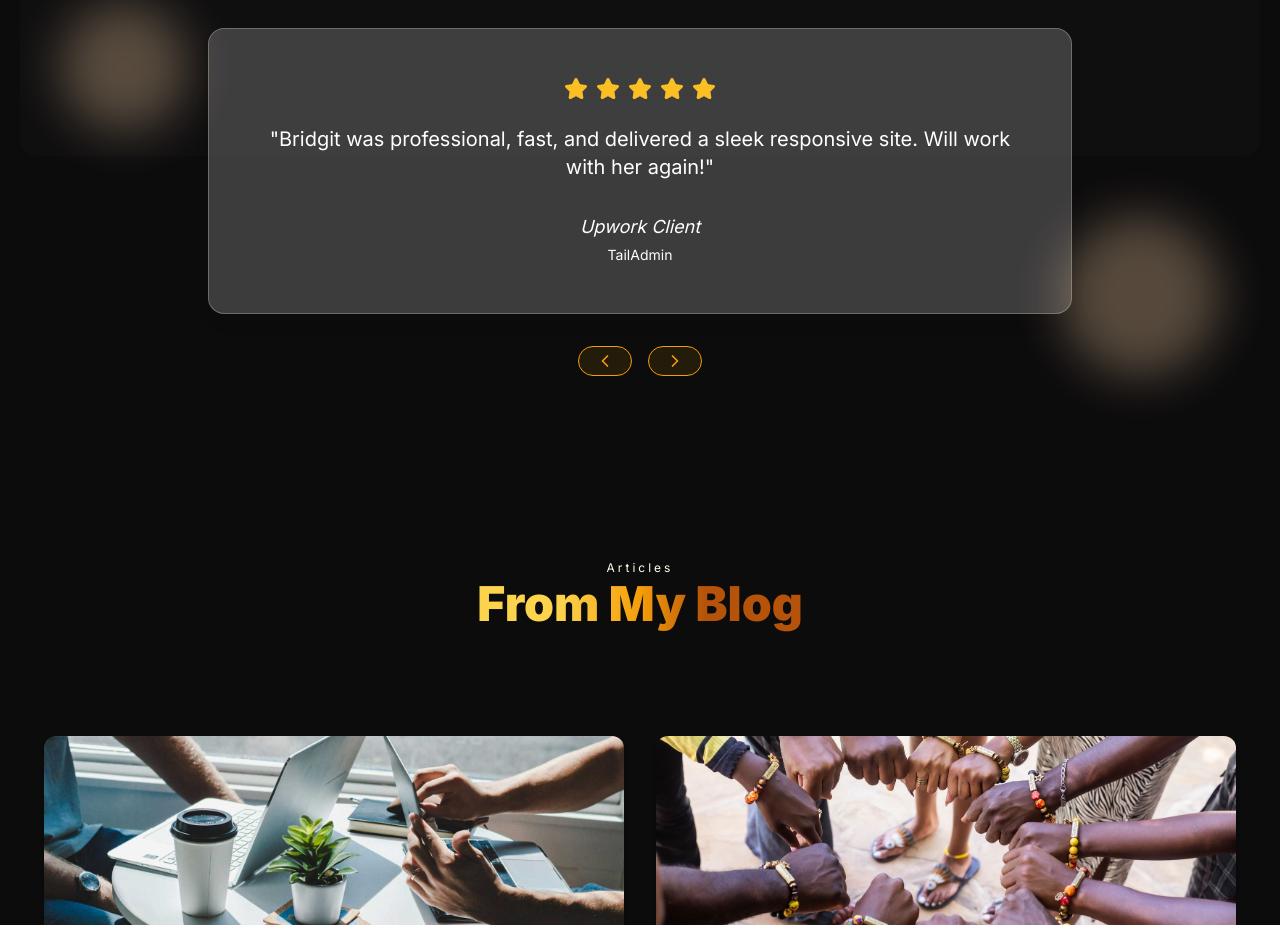
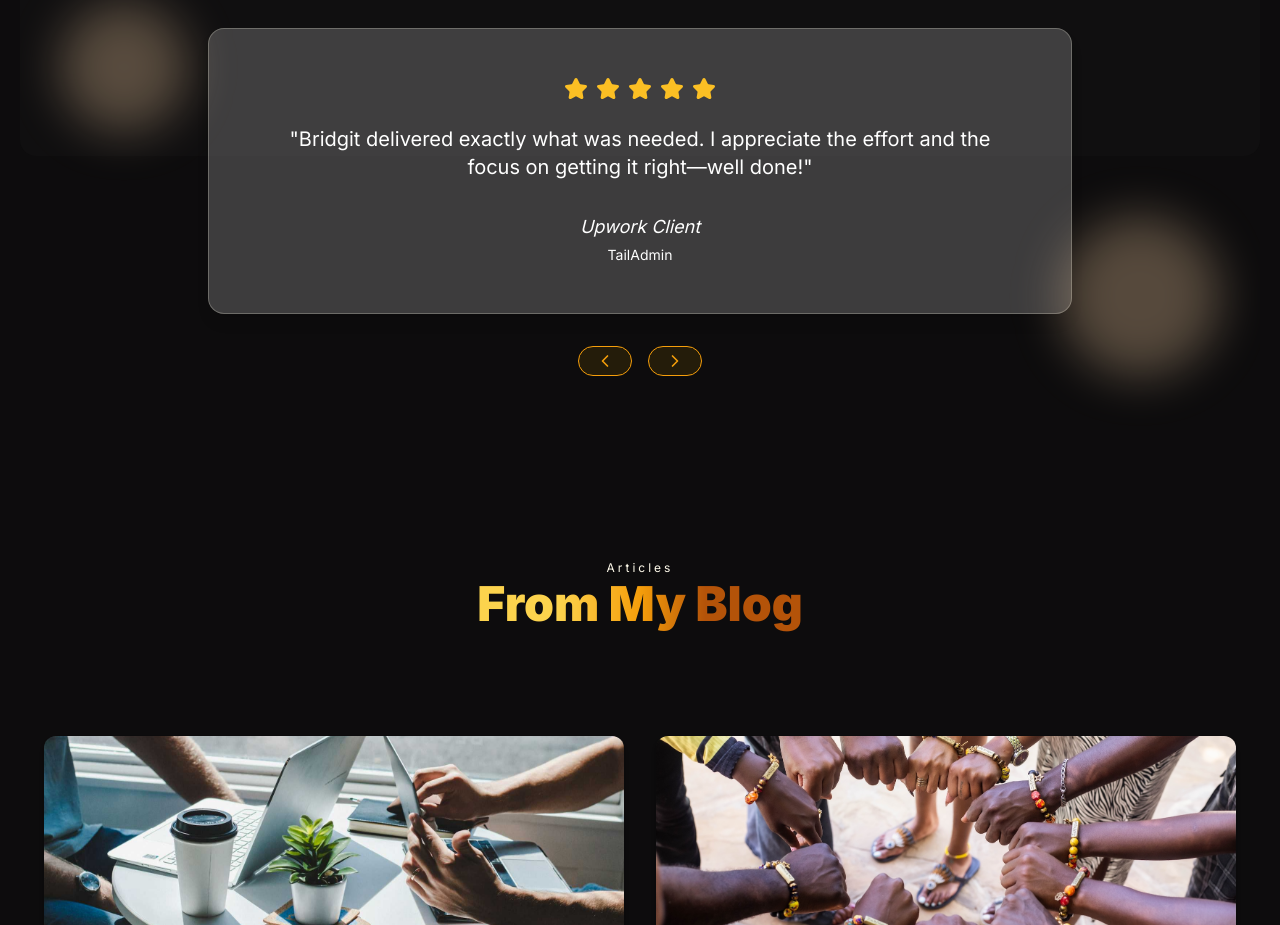
Before and after one commit to bridgitkanini/bridgitkanini-portfolio, a Next.js app: page / in a window 1280 px wide. Shown: the part 8100-9025 px from the top of the page. Built offline with nearby package versions, Linux system fonts and the light colour scheme.

Commit message:
Update testimonials in Testimonials component to enhance client feedback representation and add a new testimonial entry

```diff
--- a/src/app/components/Testimonials.jsx
+++ b/src/app/components/Testimonials.jsx
@@ -8,7 +8,7 @@ const Testimonials = () => {
 
   const testimonials = [
     {
-      text: "Bridgit was professional, fast, and delivered a sleek responsive site. Will work with her again!",
+      text: "Bridgit delivered exactly what was needed. I appreciate the effort and the focus on getting it right—well done!",
       author: "Upwork Client",
       project: "TailAdmin",
     },
@@ -16,6 +16,11 @@ const Testimonials = () => {
       text: "Excellent communication and great eye for design. She understood my needs and exceeded expectations.",
       author: "Upwork Client",
       project: "Avatar Generation Site",
+    },
+    {
+      text: "Bridgit was professional, fast, and delivered a sleek responsive site. Will work with her again!",
+      author: "Upwork Client",
+      project: "ERP System",
     },
   ];
 
```
